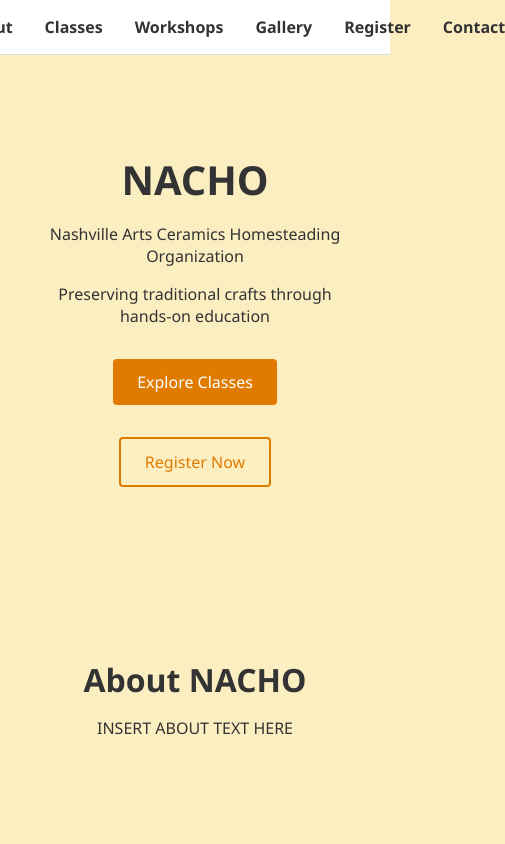
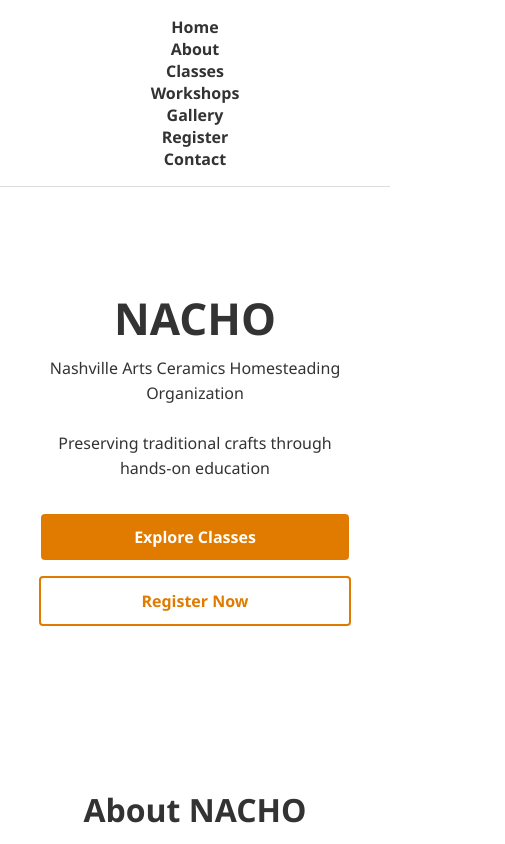
Before and after one commit to bcnacho/NACHO, a plain HTML site: page index.html in a window 390 px wide. Shown: the top 844 px of the page, 505 px wide, since content can reach past the window. Drawn offline with Linux system fonts and the light colour scheme.

Commit message:
Add files via upload

```diff
--- a/style.css
+++ b/style.css
@@ -3,13 +3,13 @@ body {
     font-family: 'Segoe UI', sans-serif;
     margin: 0;
     padding: 0;
-    background: #fbeec1; /* Light yellow for testing */
+    background: #ffffff;
     color: #333;
 }
 header {
     position: sticky;
     top: 0;
-    background: #fff;
+    background: #ffffff;
     border-bottom: 1px solid #ddd;
     z-index: 1000;
 }
@@ -32,14 +32,21 @@ nav ul li a {
 section {
     padding: 4rem 2rem;
     text-align: center;
+    max-width: 900px;
+    margin: 0 auto;
 }
 h1 {
-    font-size: 2.5rem;
+    font-size: 2.75rem;
     margin-bottom: 0.5rem;
 }
 h2 {
     font-size: 2rem;
-    margin-bottom: 1rem;
+    margin-bottom: 1.5rem;
+}
+p {
+    max-width: 650px;
+    margin: 0 auto 1.5rem;
+    line-height: 1.6;
 }
 .btn {
     display: inline-block;
@@ -50,6 +57,7 @@ h2 {
     border: none;
     border-radius: 4px;
     text-decoration: none;
+    font-weight: bold;
     cursor: pointer;
 }
 .btn.secondary {
@@ -73,3 +81,13 @@ img {
     height: auto;
     margin-top: 1rem;
 }
+@media (max-width: 600px) {
+    nav ul {
+        flex-direction: column;
+        align-items: center;
+    }
+    .btn {
+        width: 80%;
+        margin: 0.5rem 0;
+    }
+}
```
